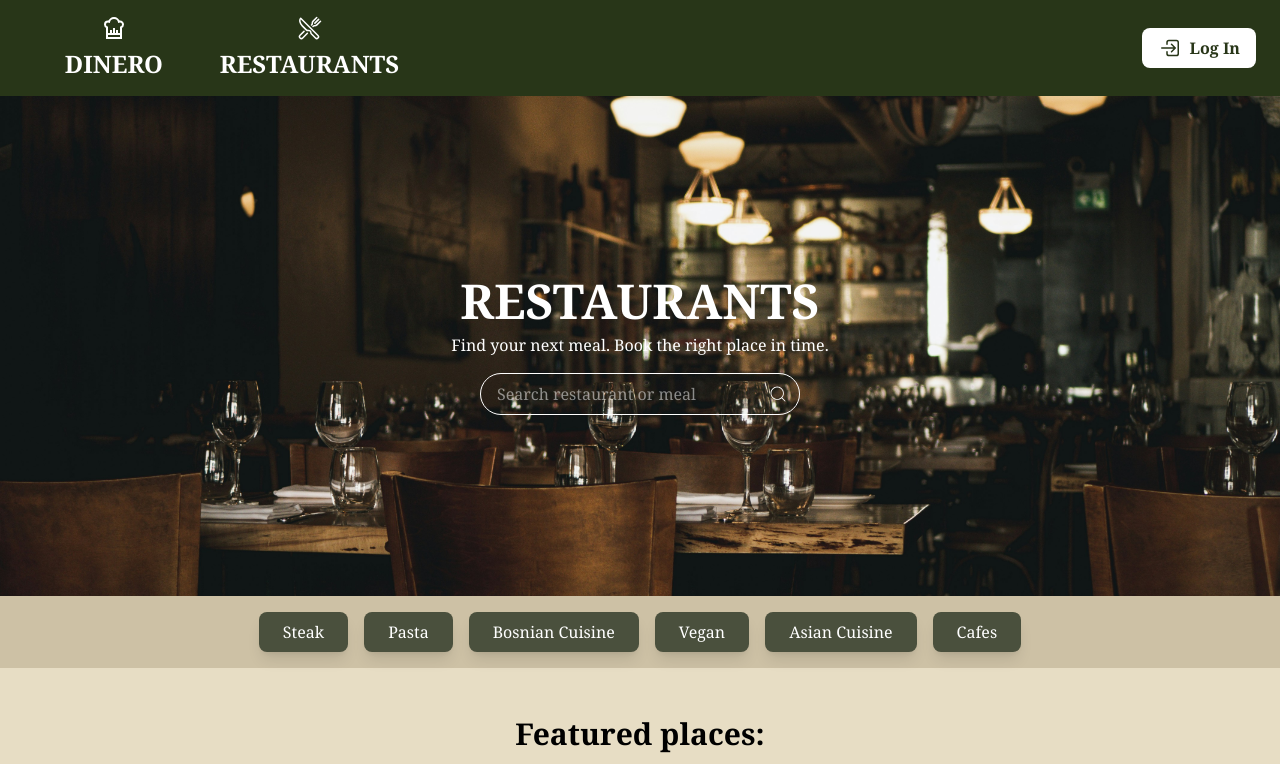
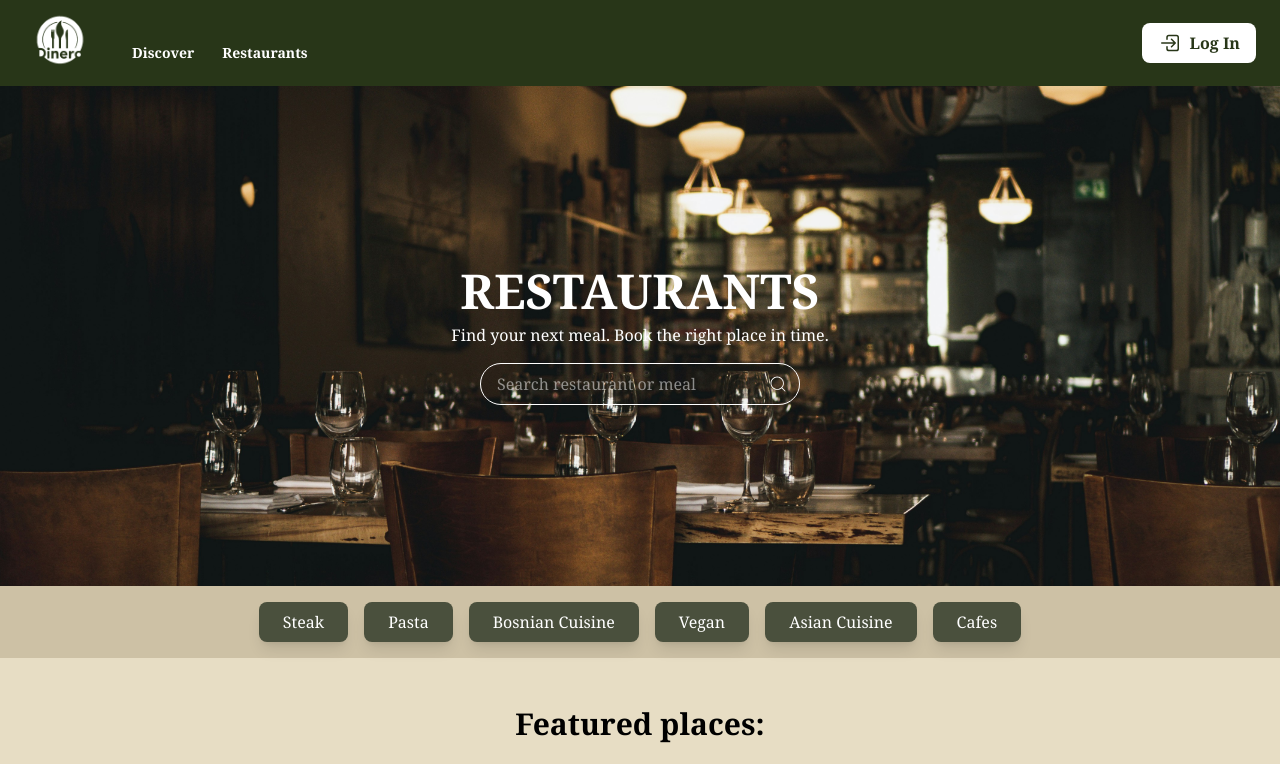
Before and after one commit to Adnan-M123/Dinero, a Next.js app: page / in a window 1280 px wide. Shown: the top 764 px of the page. Built offline with nearby package versions, Linux system fonts and the light colour scheme.

Commit message:
Fixed the Nabar layout

```diff
--- a/src/app/components/Navbar.jsx
+++ b/src/app/components/Navbar.jsx
@@ -2,8 +2,7 @@
 
 import React, { useState, useEffect } from 'react';
 import LogInModal from './LogInModal';
-import { GrRestaurant } from 'react-icons/gr';
-import { IoLogInOutline, IoRestaurantOutline } from 'react-icons/io5';
+import { IoLogInOutline } from 'react-icons/io5';
 import { useRouter } from 'next/navigation';
 
 export default function Navbar() {
@@ -39,29 +38,33 @@ export default function Navbar() {
 
   return (
     <>
-      <nav className="flex items-center justify-between px-6 py-4 bg-[#283618] shadow-md flex-wrap">
-        {/* Left Icon and Restaurants Button */}
-        <div className="grid grid-cols-2 gap-4">
+      <nav className="flex justify-baseline items-center px-6 py-1 bg-[#283618] shadow-md">
+        {/* Left: Logo */}
+        <div>
           <button
             onClick={handleLandPageClick}
-            className="text-2xl font-bold text-white flex flex-col items-center space-y-2 hover:text-gray-300 cursor-pointer hover:scale-105"
+            className="text-3xl font-bold text-white hover:text-gray-300 cursor-pointer hover:scale-105"
           >
-            <GrRestaurant style={{ color: 'white', fontSize: '24px' }} />
-            <span>DINERO</span>
+            <img src="../dinero-logo.png" alt="Logo" className="w-18 h-18 rounded-full" />
           </button>
+        </div>
 
-          <div className="text-2xl font-bold text-white flex flex-col items-center space-y-2">
+        <div className="flex flex-1 items-end">
+          <div className="flex gap-7 mt-4 pl-9">
+            <button
+              onClick={handleLandPageClick}
+              className="text-sm font-semibold text-white hover:text-gray-300 cursor-pointer hover:scale-105"
+            >
+              Discover
+            </button>
             <button
               onClick={handleRestaurantsClick}
-              className="flex flex-col items-center space-y-2 text-white hover:text-gray-300 cursor-pointer hover:scale-105"
+              className="text-sm font-semibold text-white hover:text-gray-300 cursor-pointer hover:scale-105"
             >
-              <IoRestaurantOutline style={{ color: 'white', fontSize: '24px' }} />
-              <span>RESTAURANTS</span>
+              Restaurants
             </button>
           </div>
-        </div>
-
-        {/* Login Button */}
+          <div className="flex justify-end w-full">
             <button
               className="flex items-center gap-2 px-4 py-2 text-[#283618] font-bold bg-white rounded-lg hover:bg-gray-300 cursor-pointer hover:scale-105"
               onClick={handleLoginClick}
@@ -69,6 +72,8 @@ export default function Navbar() {
               <IoLogInOutline style={{ fontSize: '24px' }} />
               Log In
             </button>
+          </div>
+        </div>
       </nav>
 
       {/* Conditionally render LogInModal */}
--- a/src/app/globals.css
+++ b/src/app/globals.css
@@ -5,7 +5,7 @@
   --foreground: #171717;
 }
 
-@theme inline {
+:root {
   --color-background: var(--background);
   --color-foreground: var(--foreground);
   --font-sans: var(--font-geist-sans);
```
Lines whose indentation alone changed are shown as unchanged.
